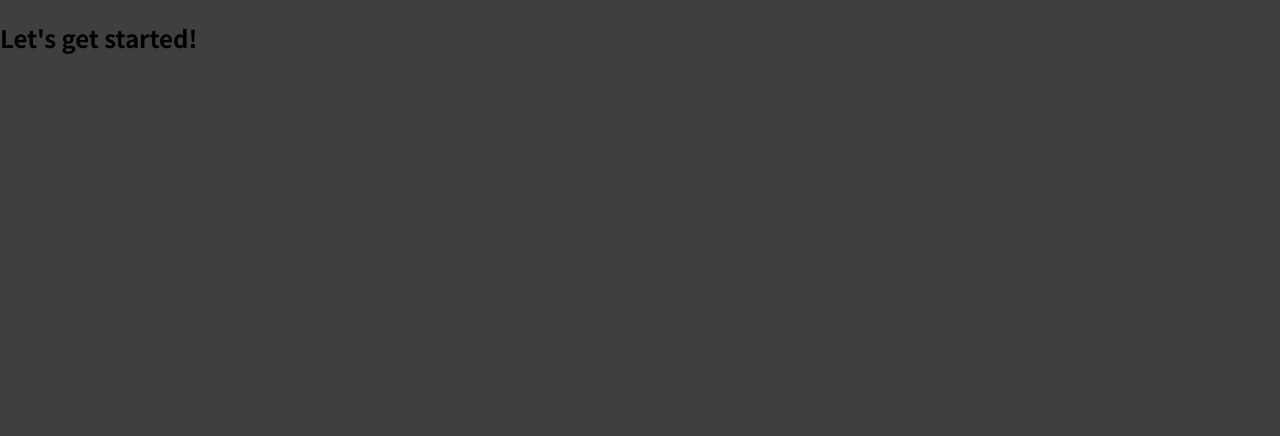
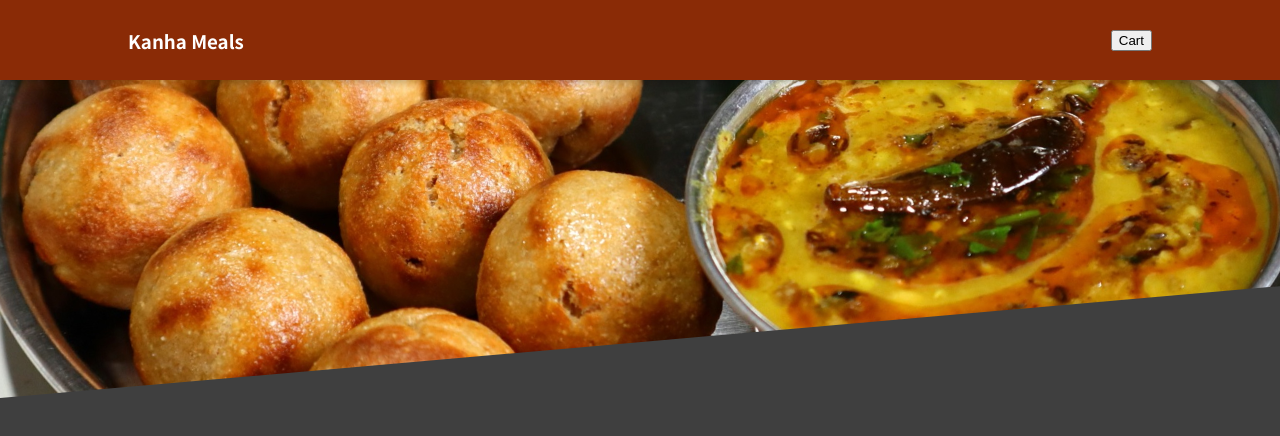
Before and after one commit to Kanharajput/OrderFoodReact, a React (Create React App) app: page / in a window 1280 px wide. Shown: the top 436 px of the page. Built offline with nearby package versions, Linux system fonts and the light colour scheme.

Commit message:
header created

```diff
--- a/src/App.js
+++ b/src/App.js
@@ -1,8 +1,8 @@
+import Header from './components/Layout/Header';
+
 function App() {
   return (
-    <div>
-      <h2>Let's get started!</h2>
-    </div>
+    <Header />
   );
 }
 
--- /dev/null
+++ b/src/components/Layout/Header.js
@@ -0,0 +1,19 @@
+import React from 'react';
+import dal_bati from './Img/dalbtichurma.jpg';
+import style from './Header.module.css';
+
+function Header(){
+    return (
+        <React.Fragment>
+            <div className={style.header}>
+                <h3>Kanha Meals</h3>
+                <button>Cart</button>
+            </div>
+            <div className={style['main-image']}>
+                <img src={dal_bati} />
+            </div>
+        </React.Fragment>
+    );
+}
+
+export default Header;
--- /dev/null
+++ b/src/components/Layout/Header.module.css
@@ -0,0 +1,29 @@
+.header {
+    position: fixed;
+    top: 0;
+    left: 0;
+    width: 100%;
+    height: 5rem;
+    background-color: #8a2b06;
+    color: white;
+    display: flex;
+    justify-content: space-between;
+    align-items: center;
+    padding: 0 10%;
+    box-shadow: 0 2px 8px rgba(0, 0, 0, 0.25);
+    z-index: 10;
+}
+
+.main-image {
+    width: 100%;
+    height: 25rem;
+    z-index: 0;
+    overflow: hidden;
+}
+
+.main-image img {
+    width: 110%;
+    height: 100%;
+    object-fit: cover;
+    transform: rotateZ(-5deg) translateY(-4rem) translateX(-1rem);
+}
```
Also changed, not shown: src/components/Layout/Img/dalbtichurma.jpg (added).
